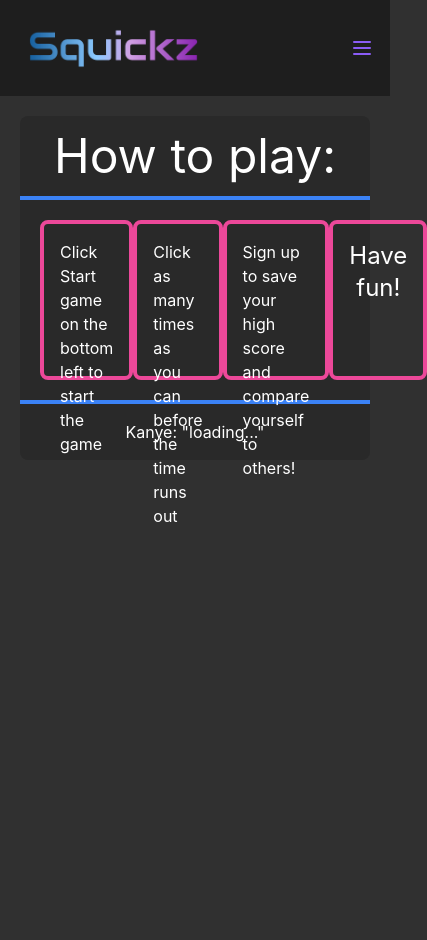
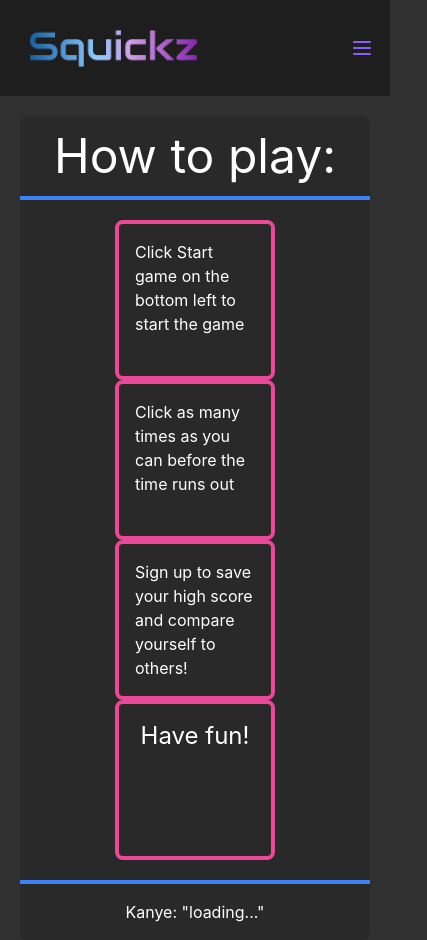
Before and after one commit to PPK44/Squickz, a React (Create React App) app in the folder baller-squad/: page /rules in a window 390 px wide. Shown: the whole page, 427 px wide, since content can reach past the window. Before the commit the page ends 844 px from the top, so only its background shows below. Built offline with nearby package versions, Linux system fonts and the light colour scheme; no server answers.

Commit message:
Rules now looks great on mobile

```diff
--- a/baller-squad/src/app/pages/Rules.js
+++ b/baller-squad/src/app/pages/Rules.js
@@ -9,7 +9,7 @@ export const Rules = () => {
     <div className="w-full h-full p-5">
       <div className="bg-simple-gray-29 rounded-lg divide-y-4 divide-blue-500">
       <div className="text-5xl text-center p-4">How to play:</div>
-        <div class="flex flex-row items-center p-5 justify-around">
+        <div class="flex lg:flex-row flex-col items-center p-5 justify-around">
             <div className="box-border h-40 w-40 p-4 border-pink-500 border-4 m4 rounded-lg">
                 Click Start game on the bottom left to start the game
             </div>
```
